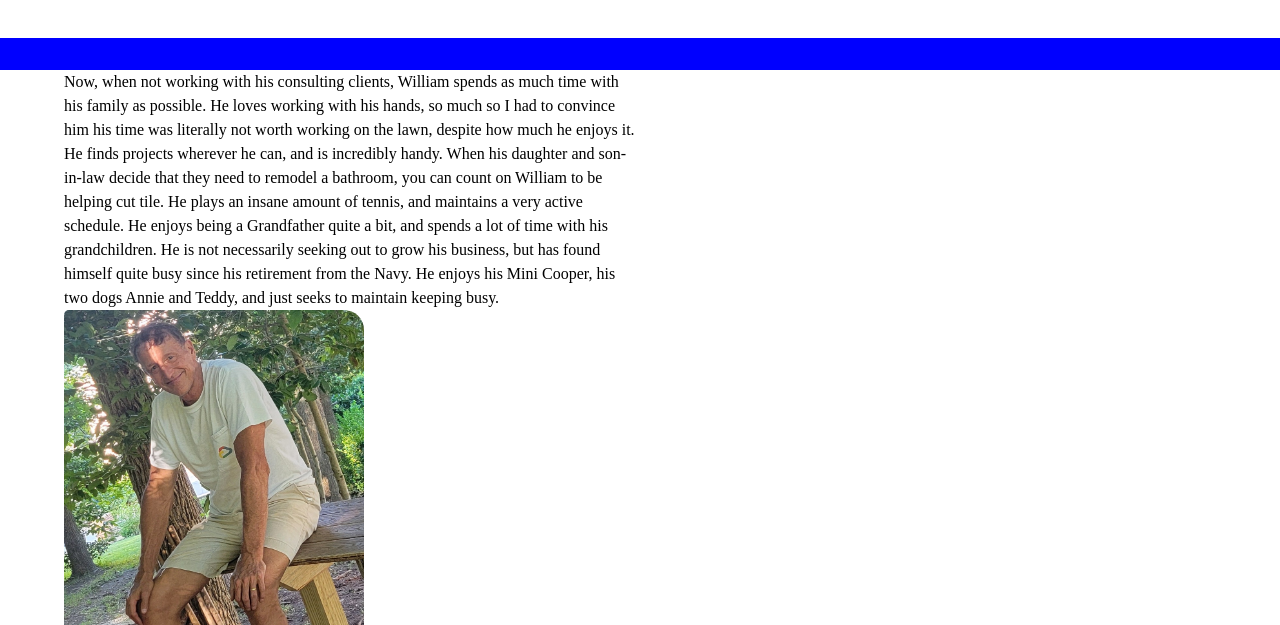
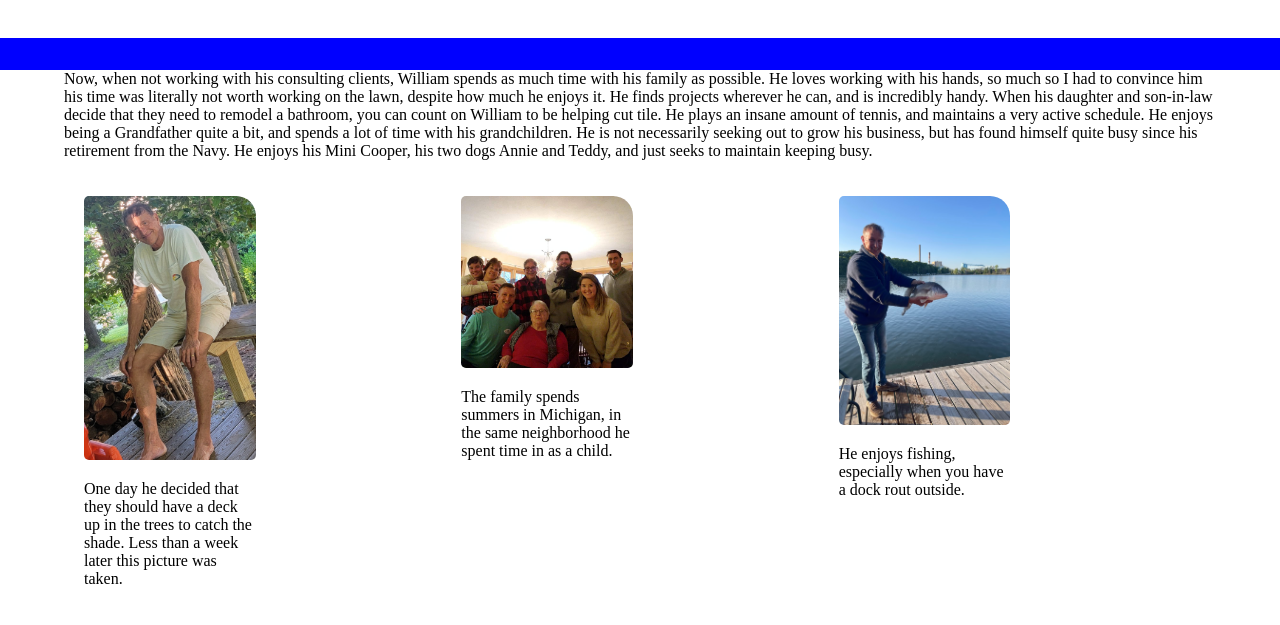
Before and after one commit to BHilarides/bioSite, a plain HTML site: page hobby.html in a window 1280 px wide. Shown: the part 164-789 px from the top of the page. Drawn offline with Linux system fonts and the light colour scheme.

Commit message:
updated hobbies

```diff
--- a/CSS/styles.css
+++ b/CSS/styles.css
@@ -68,6 +68,7 @@ img {
 .figcaption {
   padding: 2%;
   border-top: 4px solid #2a1f14;
+  margin-left: 4%;
 }
 
 /* Style rule for header content */
@@ -147,6 +148,27 @@ main {
   margin-bottom: 20px;
 }
 
+.gallery {
+  display: grid;
+  grid-template-columns: 1fr;
+  gap: 20px;
+  padding: 20px;
+}
+
+figure img {
+  width: 100%;
+  height: auto;
+}
+
+/*.gallery img {
+  margin-left: 10%;
+  justify-content: center;
+}
+
+.gallery figcaption {
+margin-left: 4%;
+}
+Test */
 /* Style rules for footer content */
 footer  {
   font-size: 0.85em;
@@ -258,6 +280,15 @@ footer  {
     line-height: 1.5;
   }
 
+  .gallery {
+    grid-template-columns: repeat(2, 1fr);
+  }
+
+  .gallery img, .gallery figcaption {
+    width: 48%;
+    margin-bottom: 20px;
+  }
+
 }
 
 /*Media Query for Desktop Viewport*/
@@ -289,6 +320,10 @@ footer  {
     grid-gap: 10px;
   }
 
+  .gallery {
+    grid-template-columns: repeat(3, 1fr);
+  }
+
 }
 
 /*Media Query for Large Desktop Viewports*/
@@ -298,7 +333,7 @@ footer  {
   }
 
   body {
-    background: linear-gradient(to right, red, white);
+    background-color: linear-gradient(to right, red, white);
   }
 
   #hero {
--- a/hobby.html
+++ b/hobby.html
@@ -28,9 +28,11 @@ Date: 3.8.25
 
 <!--Main area to add main content-->
   <main>
-    <aside class="grid">
+    <aside>
       <p>Now, when not working with his consulting clients, William spends as much time with his family as possible. He loves working with his hands, so much so I had to convince him his time was literally not worth working on the lawn, despite how much he enjoys it. He finds projects wherever he can, and is incredibly handy. When his daughter and son-in-law decide that they need to remodel a bathroom, you can count on William to be helping cut tile. He plays an insane amount of tennis, and maintains a very active schedule. He enjoys being a Grandfather quite a bit, and spends a lot of time with his grandchildren. He is not necessarily seeking out to grow his business, but has found himself quite busy since his retirement from the Navy. He enjoys his Mini Cooper, his two dogs Annie and Teddy, and just seeks to maintain keeping busy.</p>
     </aside>
+
+    <div class="gallery">
       <figure>
         <img src="images/hilaridesdeck.jpg" alt="sitting on the deck that he just built">
         <figcaption>One day he decided that they should have a deck up in the trees to catch the shade. Less than a week later this picture was taken.</figcaption>
@@ -51,7 +53,6 @@ Date: 3.8.25
         <figcaption>Working on an aforementioned project.</figcaption>
       </figure>
 
-
       <figure>
         <img src="images/hilaridesaustralia.jpg" alt="Uluru/Ayers Rock">
         <figcaption>He has spent a lot of time in Australia, and even visited the big rock.</figcaption>
@@ -61,6 +62,7 @@ Date: 3.8.25
         <img src="images/sciencehilarides.jpg" alt="working on a science">
         <figcaption>He occasionally will spend time around the science still.</figcaption>
       </figure>
+    </div>
   </main>
 
 <!--Footer area for footer content-->
```
Lines whose indentation alone changed are shown as unchanged.
